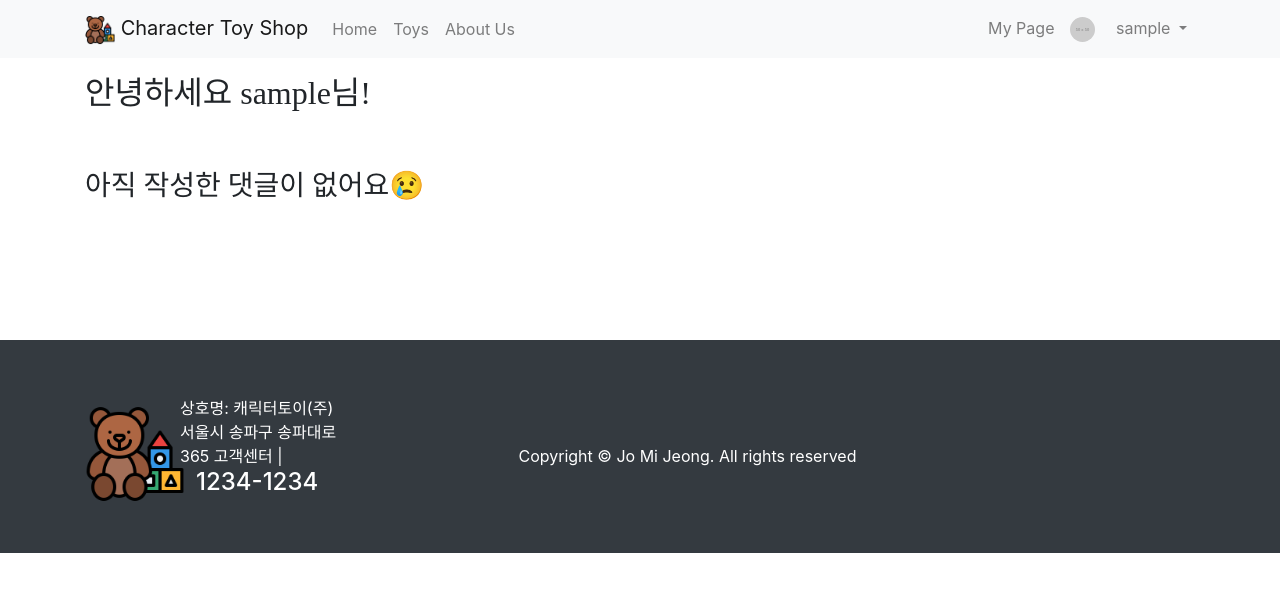
After one commit to devamateur/django-final-project, a Django app: page /mypage/ in a window 1280 px wide. The commit adds this page. Shown: the top 592 px of the page. Run offline with Django 4.2, Linux system fonts and the light colour scheme; the visitor is signed in with stand-in values (Sample User, id 1); grey boxes labelled with a size stand in for pictures from a placeholder-image service; data that the repository does not hold is empty; some libraries are stand-ins or nearby versions; some web fonts are replaced.

Commit message:
mypage 구현

```diff
--- a/finalPrj/urls.py
+++ b/finalPrj/urls.py
@@ -21,8 +21,7 @@ from django.conf import settings
 urlpatterns = [
     path("admin/", admin.site.urls),
     path('shopping/', include('shoppingmall.urls')),
-
-    path('', include('single_pages.urls')),  # 대문
+    path('', include('single_pages.urls')),  # 대문, about_us, mypage
     path('accounts/', include('allauth.urls'))
 
 ]
--- a/shoppingmall/templates/shoppingmall/navbar.html
+++ b/shoppingmall/templates/shoppingmall/navbar.html
@@ -24,7 +24,11 @@
                 </ul>
                 <ul class="navbar-nav ml-auto">   <!-- ml-auto: margin-left를 auto값으로(최대)-->
                     {% if user.is_authenticated %}
+                    <li class="nav-item">
+                        <a class="nav-link" href="/mypage/">My Page</a>
+                    </li>
                     <li class="nav-item dropdown">
+
                         <a class="nav-link dropdown-toggle" href="#" id="navbarDropdownMenuLink" role="button" data-toggle="dropdown" aria-haspopup="true" aria-expanded="false">
                             {% if user.socialaccount_set.all.0.get_avatar_url %}   <!-- all.0(=first): 전체 중 제일 앞(0번째)-->
                                 <img class="rounded-circle mr-3" src="{{user.socialaccount_set.all.0.get_avatar_url}}" width="25px"/>
--- /dev/null
+++ b/single_pages/templates/single_pages/mypage.html
@@ -0,0 +1,96 @@
+<!DOCTYPE html>
+{% load static %}  <!-- static 폴더 밑의 항목들(bootstrap..)을 찾음 -->
+<html lang="ko">
+<head>
+    <meta charset="UTF-8">
+    <meta http-equiv="X-UA-Compatible" content="IE=edge">
+    <meta name="viewport" content="width=device-width, initial-scale=1.0">
+    <title>My Page</title>
+    <link href="{% static 'shoppingmall/bootstrap4/css/bootstrap.min.css' %}" rel="stylesheet" type="text/css" media="screen">
+    <!-- fontawesome.com 에서 kit코드 copy-->
+    <link href="{% static 'single_pages/css/about.css' %}" rel="stylesheet" type="text/css" media="screen">
+    <script src="https://kit.fontawesome.com/2839aa1584.js" crossorigin="anonymous"></script>
+    <script type="text/javascript" src="https://www.gstatic.com/charts/loader.js"></script>   <!-- 구글 차트 -->
+
+    <style type="text/css" media="screen, print">
+        @font-face {
+            font-family: 'Tenada';
+            src: url('https://cdn.jsdelivr.net/gh/projectnoonnu/noonfonts_2210-2@1.0/Tenada.woff2') format('woff2');
+            font-weight: normal;
+            font-style: normal;
+        }
+        @font-face {
+             font-family: 'S-CoreDream-3Light';
+             src: url('https://cdn.jsdelivr.net/gh/projectnoonnu/noonfonts_six@1.2/S-CoreDream-3Light.woff') format('woff');
+             font-weight: normal;
+             font-style: normal;
+        }
+        #main-area { font-family: 'S-CoreDream-3Light' }
+        .margin-for-footer { font-family: 'S-CoreDream-3Light' }
+
+    </style>
+</head>
+<body>
+    {% include 'shoppingmall/navbar.html' %}    <!-- include: 복붙, block: 달라질 수 있음-->
+    <section>
+        <div class="container">
+            <div class="row justify-content-between mt-3">
+
+                <div class="col-lg-8" id="main-area">   <!-- 브라우저 크기가 medium(md)면 컬럼 8개 크기, ...-->
+                    <h2>안녕하세요 {{user}}님!</h2>
+
+                </div>
+
+            </div>
+        </div>
+    </section>
+
+    <section class="margin-for-footer">
+        <div class="container mt-5">
+            {% if comment.exists %}
+                <div class="row">
+                    <div class="col-12">
+                        <h3>내가 작성한 댓글</h3>
+                    </div>
+                </div>
+                <hr>
+                <div class="row">
+
+                    {% for c in comment %}
+                    <div class="col-5 mt-3">
+                        <a href="{{c.toy.get_absolute_url}}" style="color: black;">
+                            <div class="card" data-toggle="modal" data-target="#portfolio2">
+                                <div class="card-img-top" id="mychart2"></div>
+                                <div class="card-body">
+                                    <h5>{{c.댓글}}</h5>
+                                    <p>in {{c.toy.title}}</p>
+                                    <p>{{c.created_at | date:"Y-m-d h:m:s"}}</p>
+                                </div>
+                            </div>
+                        </a>
+
+                    </div>
+                    {% endfor %}
+                </div>
+
+            {% else %}
+            <div class="row">
+                    <div class="col-12">
+                        <h3>아직 작성한 댓글이 없어요😢</h3>
+                    </div>
+            </div>
+            {% endif %}
+
+        </div>
+    </section>
+
+
+
+    <div>
+        {% include 'shoppingmall/footer.html' %}
+    </div>
+    <script src="https://code.jquery.com/jquery-3.5.1.slim.min.js" integrity="sha384-DfXdz2htPH0lsSSs5nCTpuj/zy4C+OGpamoFVy38MVBnE+IbbVYUew+OrCXaRkfj" crossorigin="anonymous"></script>
+    <script src="https://cdn.jsdelivr.net/npm/popper.js@1.16.1/dist/umd/popper.min.js" integrity="sha384-9/reFTGAW83EW2RDu2S0VKaIzap3H66lZH81PoYlFhbGU+6BZp6G7niu735Sk7lN" crossorigin="anonymous"></script>
+    <script src="https://cdn.jsdelivr.net/npm/bootstrap@4.5.3/dist/js/bootstrap.min.js" integrity="sha384-w1Q4orYjBQndcko6MimVbzY0tgp4pWB4lZ7lr30WKz0vr/aWKhXdBNmNb5D92v7s" crossorigin="anonymous"></script>
+</body>
+</html>
--- a/single_pages/urls.py
+++ b/single_pages/urls.py
@@ -3,5 +3,6 @@ from . import views
 
 urlpatterns = [   # IP주소/
     path('', views.landing),
-    path('about_us/', views.about_us)  # IP주소/about_us/
+    path('about_us/', views.about_us),  # IP주소/about_us/
+    path('mypage/', views.mypage)
 ]
--- a/single_pages/views.py
+++ b/single_pages/views.py
@@ -1,7 +1,7 @@
 from django.shortcuts import render
 
 # Create your views here.
-from shoppingmall.models import Toy
+from shoppingmall.models import Toy, Comment
 
 def landing(request):
     recent_toy = Toy.objects.order_by('-pk')[:3]      # 포스트를 최신순으로 3개 가져 옴
@@ -11,3 +11,15 @@ def landing(request):
 
 def about_us(request):
     return render(request, 'single_pages/about_us.html')
+
+def mypage(request):
+
+    comment = Comment.objects.filter(author=request.user)
+    comment.author = request.user
+
+    toy_list = Toy.objects.filter(author=comment.author)
+
+    return render(request, 'single_pages/mypage.html', {
+        'comment': comment,
+        'toy_list': toy_list
+    })
```
